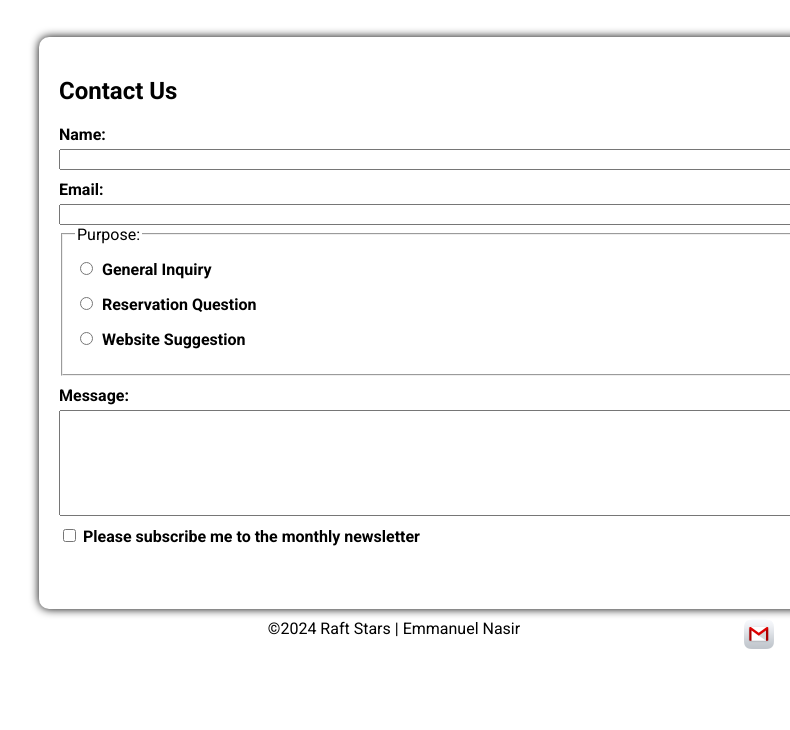
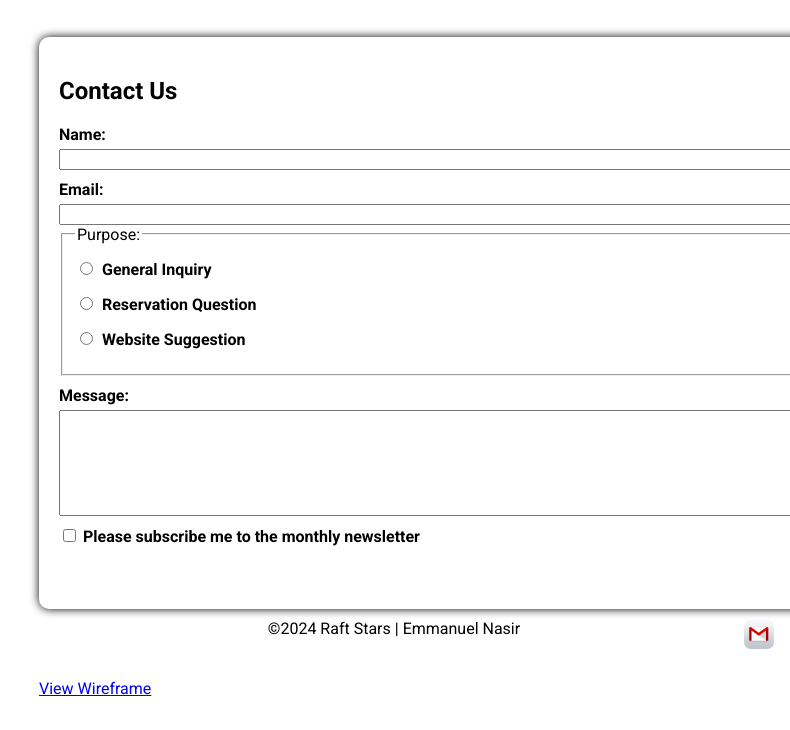
Before and after one commit to Emmanuel-Nasir/wdd130, a plain HTML site: page wwr/contacts.html in a window 1280 px wide. Shown: the part 1163-1893 px from the top of the page, 151-941 px from the left. Before the commit the page ends 1842 px from the top, so only its background shows below. Drawn offline with Linux system fonts and the light colour scheme; a web font is replaced by a local one.

Commit message:
commit sync and push

```diff
--- a/wwr/contacts.html
+++ b/wwr/contacts.html
@@ -95,5 +95,8 @@
             <a href="https://linkedin.com"><img src="images/linkedin.png" alt="LinkedIn"></a>
         </nav>
     </footer>
+    <p>
+        <a href="https://app.moqups.com/kUmcYbwJTgQB7MoKHgpJ6cwJA6UCWooI/view/page/abf3ad240" target="_blank">View Wireframe</a>
+    </p>
 </body>
 </html>
```
